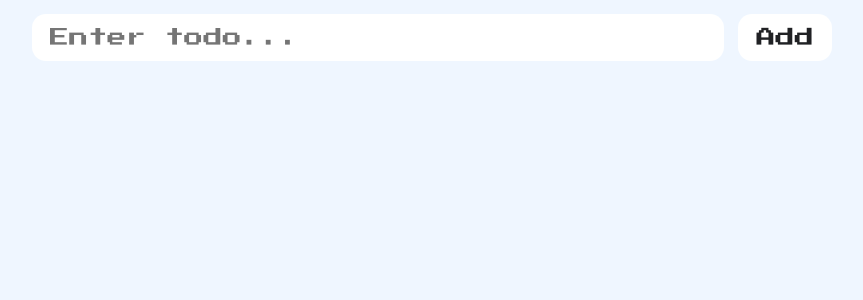
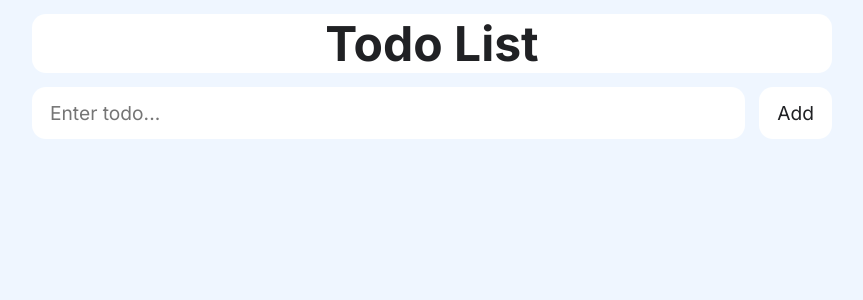
Before and after one commit to sphynxnz256/reactjs-todolist, a React (Vite) app: page / in a window 1280 px wide. Shown: the top 300 px of the page, without its empty margins (208-1071 px from the left). Built offline with nearby package versions, Linux system fonts and the light colour scheme.

Commit message:
removed font and added title
removed the boxy font i didnt like and added a title

```diff
--- a/index.html
+++ b/index.html
@@ -2,7 +2,6 @@
 <html lang="en">
   <head>
     <meta charset="UTF-8" />
-    <link rel="icon" type="image/svg+xml" href="/vite.svg" />
     <meta name="viewport" content="width=device-width, initial-scale=1.0" />
     <title>Todo App</title>
 
--- a/src/App.jsx
+++ b/src/App.jsx
@@ -46,6 +46,10 @@ function App() {
 
   return (
     <>
+      <div className="title">
+        <h1>Todo List</h1>
+      </div>
+
       <TodoInput todoValue={todoValue} setTodoValue={setTodoValue}
         handleAddTodos = {handleAddTodos}/>
       <TodoList handleEditTodo={handleEditTodo}
--- a/src/index.css
+++ b/src/index.css
@@ -6,12 +6,20 @@
   color: #202124;
 }
 
-h1,
-h2,
-h3,
-input,
-button {
-  font-family: 'Press Start 2P', system-ui;
+.title {
+  display: flex;
+  flex-direction: column;
+  justify-content: center;
+  align-items:center;
+  background: white;
+  width: 100%;
+  max-width: 800px;
+  border-radius: 14px;
+  margin: 0 auto;
+}
+
+h1 {
+  font-weight: bold;
 }
 
 #root {
@@ -105,6 +113,9 @@ p {
 
 
 @media (min-width: 640px) {
+  .title {
+    font-size: 1.5em;
+  }
 
   header button,
   header input {
```
Also changed, not shown: 1 other file (tests, documents, lock files or other folders).
